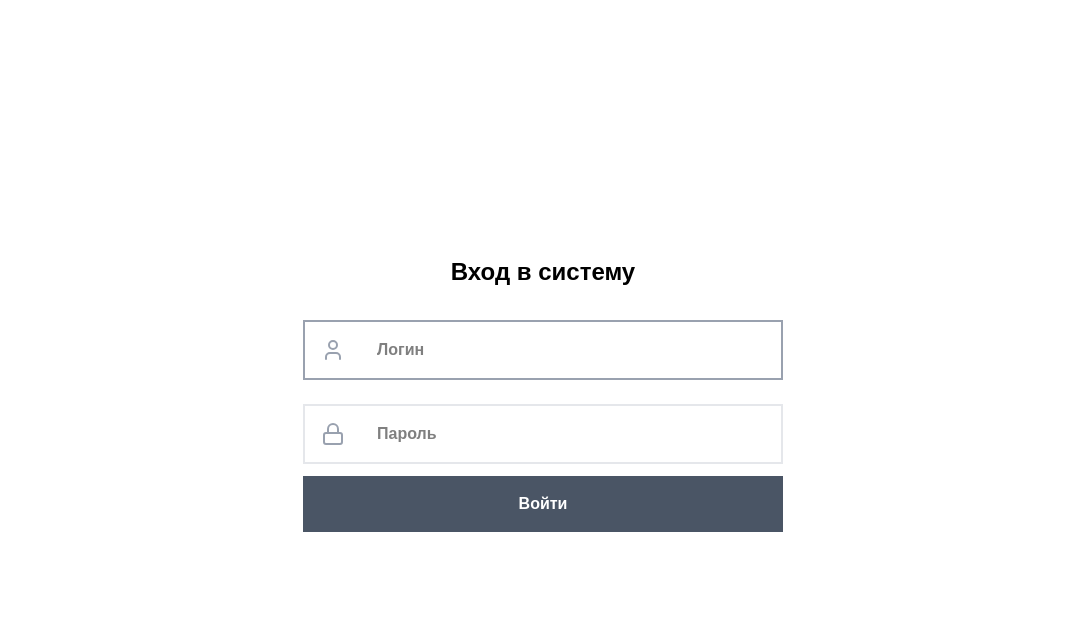
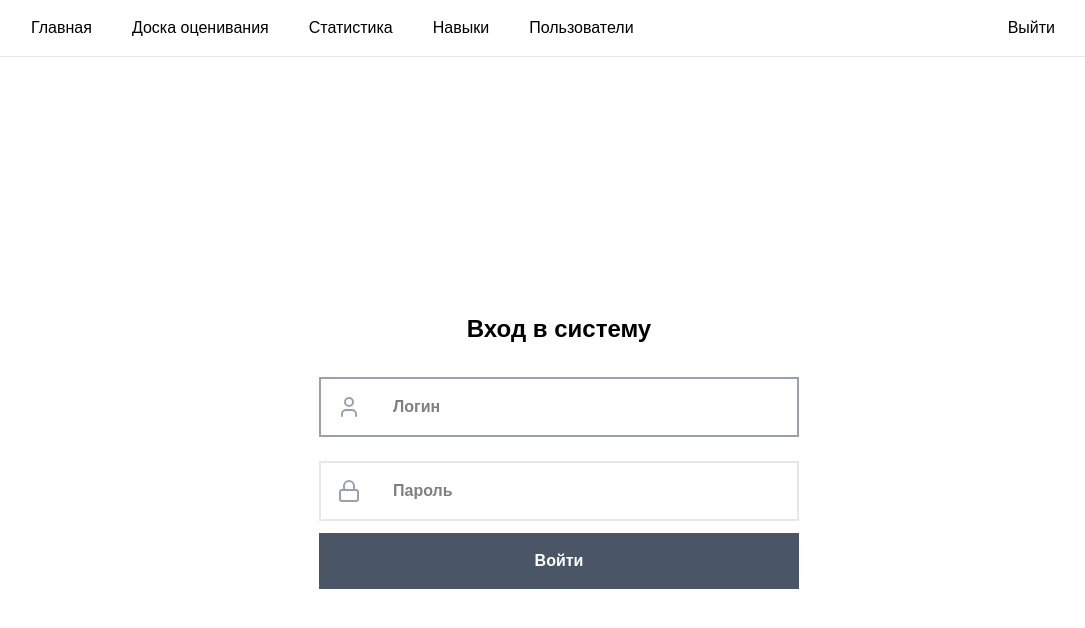
Before and after one commit to SoftTrackApp/web, a React (Vite) app: page /signin in a window 1280 px wide. Shown: the top 628 px of the page, without its empty margins (97-1182 px from the left). Built offline with nearby package versions, Linux system fonts and the light colour scheme.

Commit message:
feat: add static header

```diff
--- a/src/pages/home/ui/home-page.tsx
+++ b/src/pages/home/ui/home-page.tsx
@@ -7,7 +7,7 @@ export function HomePage() {
   const { user } = useCurrentUser();
 
   return (
-    <div className="flex items-center xl:justify-center mx-auto h-full flex-col gap-16 my-8">
+    <div className="flex items-center xl:justify-center mx-auto h-full flex-col gap-16 mt-38">
       <h1 className="font-semibold text-2xl">Главная страница</h1>
 
       <div className="grid xl:grid-cols-2 gap-6 justify-center mx-8">
--- a/src/shared/ui/layout.tsx
+++ b/src/shared/ui/layout.tsx
@@ -1,5 +1,5 @@
 import { useCurrentUser } from '@/entities/user';
-import { Navigate, Outlet } from '@tanstack/react-router';
+import { Link, Navigate, Outlet } from '@tanstack/react-router';
 
 export function Layout() {
   const { user, isPending, error } = useCurrentUser();
@@ -10,7 +10,20 @@ export function Layout() {
   if (!user) return <Navigate to="/signin" replace />;
 
   return (
-    <div className="flex h-full">
+    <div>
+      <header className="flex justify-between py-4 px-32 border-b border-gray-200">
+        <nav className="flex gap-10">
+          <Link to="/">Главная</Link>
+
+          {user.canCreateBoards && <Link to="/board">Доска оценивания</Link>}
+          {user.canViewStats && <Link to="/dashboard">Статистика</Link>}
+          {user.canManageSkills && <Link to="/manage/skills">Навыки</Link>}
+          {user.canManageUsers && <Link to="/manage/users">Пользователи</Link>}
+        </nav>
+
+        <a>Выйти</a>
+      </header>
+
       <Outlet />
     </div>
   );
```
